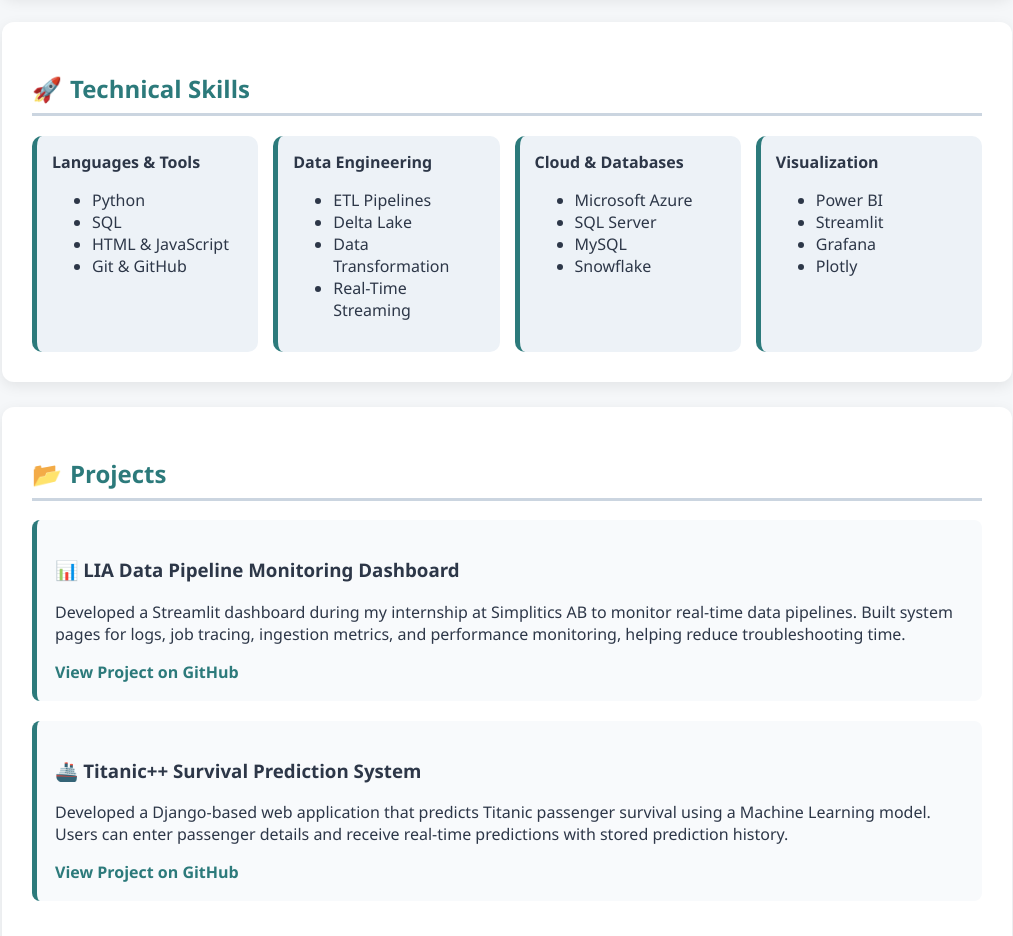
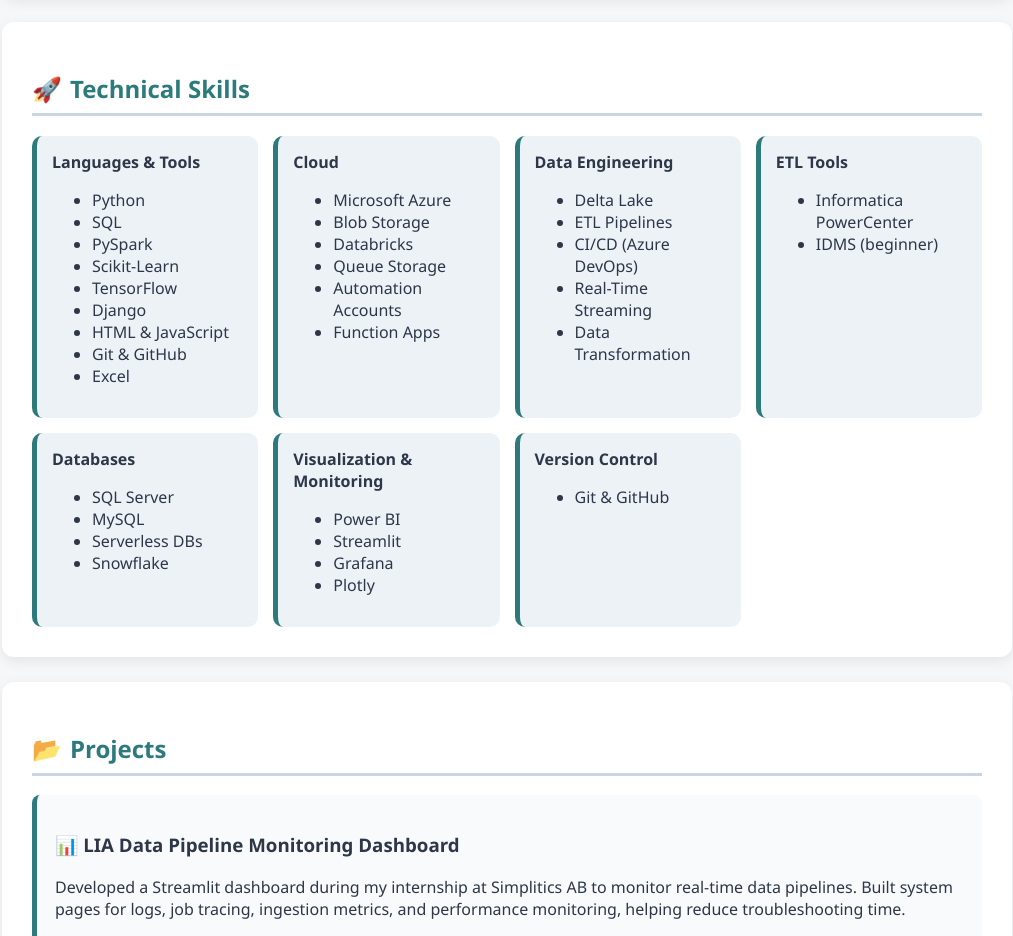
Before and after one commit to Bharathi1292/Portfolio, a plain HTML site: page index.html in a window 1280 px wide. Shown: the part 901-1837 px from the top of the page, without its empty margins (133-1146 px from the left). Drawn offline with Linux system fonts and the light colour scheme.

Commit message:
updated with new skills

```diff
--- a/index.html
+++ b/index.html
@@ -246,35 +246,65 @@
             <ul>
                 <li>Python</li>
                 <li>SQL</li>
+                <li>PySpark</li>
+                <li>Scikit-Learn</li>
+                <li>TensorFlow</li>
+                <li>Django</li>
                 <li>HTML & JavaScript</li>
                 <li>Git & GitHub</li>
+                <li>Excel</li>
+            </ul>
+        </div>
+        <div class="skill-box">
+            <strong>Cloud</strong>
+            <ul>
+                <li>Microsoft Azure</li>
+                <li>Blob Storage</li>
+                <li>Databricks</li>
+                <li>Queue Storage</li>
+                <li>Automation Accounts</li>
+                <li>Function Apps</li>
             </ul>
         </div>
         <div class="skill-box">
             <strong>Data Engineering</strong>
             <ul>
+                <li>Delta Lake</li>
                 <li>ETL Pipelines</li>
-                <li>Delta Lake</li>
+                <li>CI/CD (Azure DevOps)</li>
+                <li>Real-Time Streaming</li>
                 <li>Data Transformation</li>
-                <li>Real-Time Streaming</li>
             </ul>
         </div>
         <div class="skill-box">
-            <strong>Cloud & Databases</strong>
+            <strong>ETL Tools</strong>
             <ul>
-                <li>Microsoft Azure</li>
+                <li>Informatica PowerCenter</li>
+                <li>IDMS (beginner)</li>
+            </ul>
+        </div>
+        <div class="skill-box">
+            <strong>Databases</strong>
+            <ul>
                 <li>SQL Server</li>
                 <li>MySQL</li>
+                <li>Serverless DBs</li>
                 <li>Snowflake</li>
             </ul>
         </div>
         <div class="skill-box">
-            <strong>Visualization</strong>
+            <strong>Visualization & Monitoring</strong>
             <ul>
                 <li>Power BI</li>
                 <li>Streamlit</li>
                 <li>Grafana</li>
                 <li>Plotly</li>
+            </ul>
+        </div>
+        <div class="skill-box">
+            <strong>Version Control</strong>
+            <ul>
+                <li>Git & GitHub</li>
             </ul>
         </div>
     </div>
```
